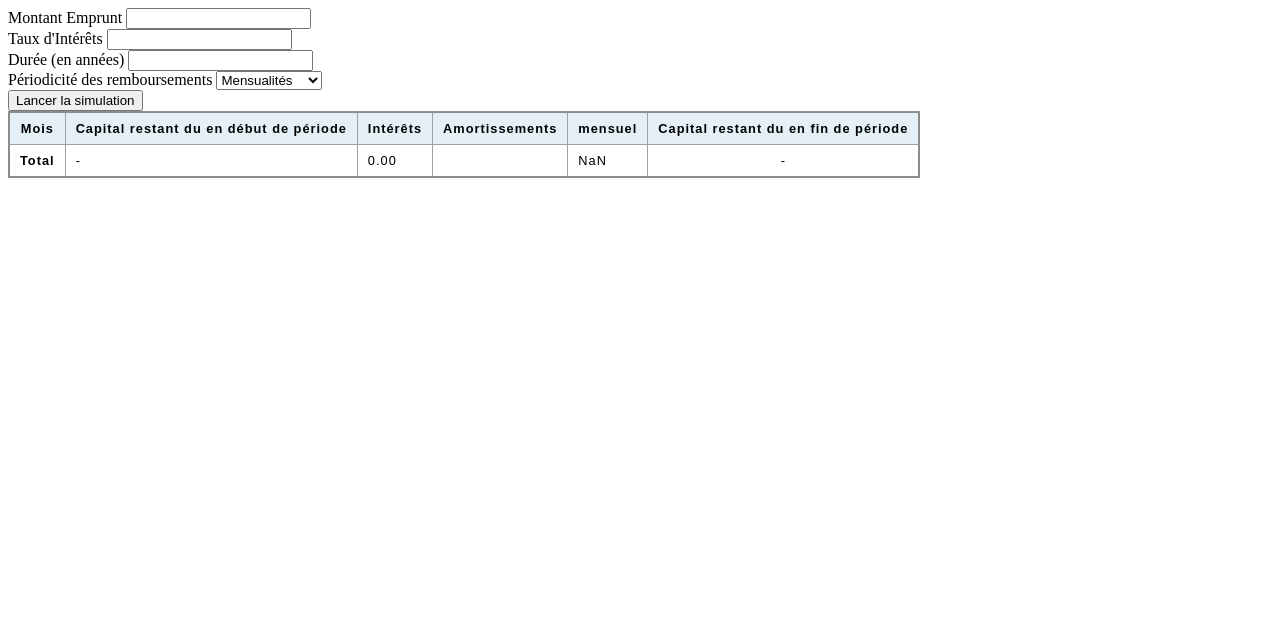
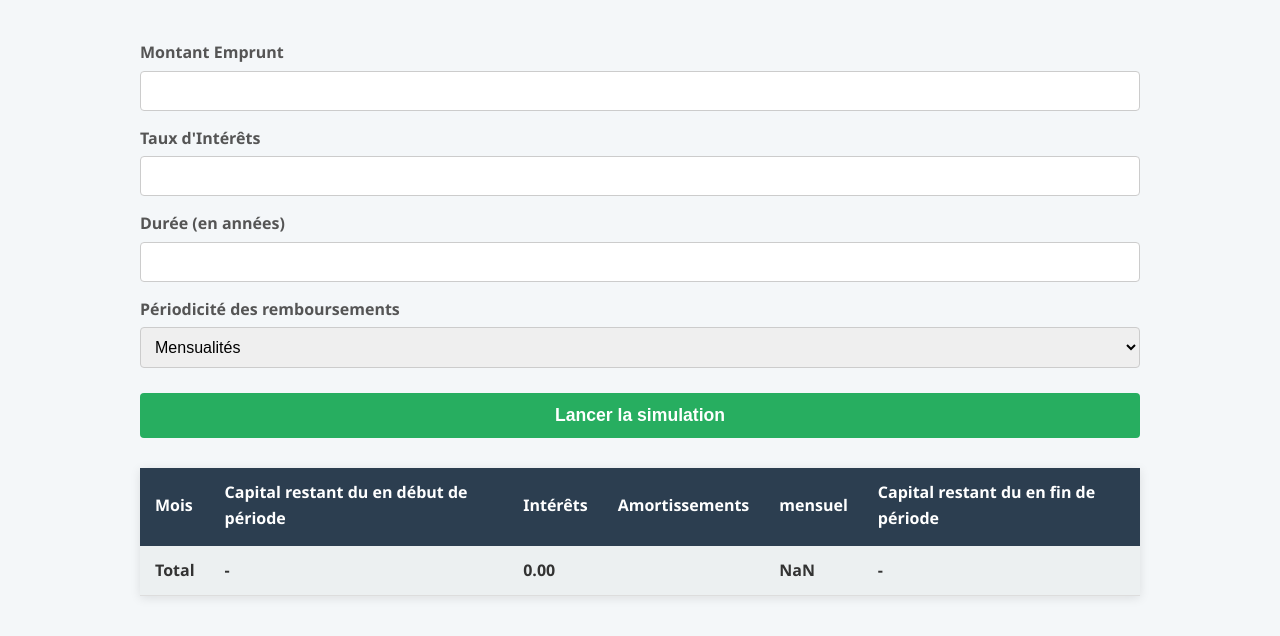
Before and after one commit to Rainbow51000/calculateur-emprunt, a plain HTML site: page index.html in a window 1280 px wide. Both pictures are taken after a click on the button "Lancer la simulation". Drawn offline with Linux system fonts and the light colour scheme.

Commit message:
Feat: style

```diff
--- a/style.css
+++ b/style.css
@@ -1,40 +1,92 @@
-table {
-    border-collapse: collapse;
-    border: 2px solid rgb(140 140 140);
-    font-family: sans-serif;
-    font-size: 0.8rem;
-    letter-spacing: 1px;
+body {
+    font-family: 'Segoe UI', Tahoma, Geneva, Verdana, sans-serif;
+    background-color: #f4f7f9;
+    color: #333;
+    line-height: 1.6;
+    padding: 40px;
+    max-width: 1000px;
+    margin: 0 auto;
 }
 
-caption {
-    caption-side: bottom;
-    padding: 10px;
-    font-weight: bold;
-}
-
-thead,
-tfoot {
-    background-color: rgb(228 240 245);
-}
-
-th,
-td {
-    border: 1px solid rgb(160 160 160);
-    padding: 8px 10px;
-}
-
-td:last-of-type {
+h1 {
+    color: #2c3e50;
     text-align: center;
 }
 
-tbody > tr:nth-of-type(even) {
-    background-color: rgb(237 238 242);
+div {
+    margin-bottom: 15px;
+    display: flex;
+    flex-direction: column;
 }
 
-tfoot th {
-    text-align: right;
+label {
+    font-weight: bold;
+    margin-bottom: 5px;
+    color: #555;
 }
 
-tfoot td {
+input, select {
+    padding: 10px;
+    border: 1px solid #ccc;
+    border-radius: 4px;
+    font-size: 1rem;
+    width: 100%;
+    box-sizing: border-box;
+}
+
+input:focus, select:focus {
+    outline: none;
+    border-color: #3498db;
+    box-shadow: 0 0 5px rgba(52, 152, 219, 0.3);
+}
+
+#startButton {
+    background-color: #27ae60;
+    color: white;
+    padding: 12px 20px;
+    border: none;
+    border-radius: 4px;
+    cursor: pointer;
+    font-size: 1.1rem;
     font-weight: bold;
+    width: 100%;
+    transition: background-color 0.3s ease;
+    margin-top: 10px;
 }
+
+#startButton:hover {
+    background-color: #219150;
+}
+
+table {
+    width: 100%;
+    border-collapse: collapse;
+    margin-top: 30px;
+    background-color: white;
+    box-shadow: 0 2px 10px rgba(0,0,0,0.1);
+}
+
+th, td {
+    padding: 12px 15px;
+    text-align: left;
+    border-bottom: 1px solid #ddd;
+}
+
+thead {
+    background-color: #2c3e50;
+    color: white;
+}
+
+tr:nth-child(even) {
+    background-color: #f9f9f9;
+}
+
+tr:hover {
+    background-color: #f1f1f1;
+}
+
+tbody tr:last-child {
+    background-color: #ecf0f1;
+    font-weight: bold;
+    border-top: 2px solid #2c3e50;
+}
```
